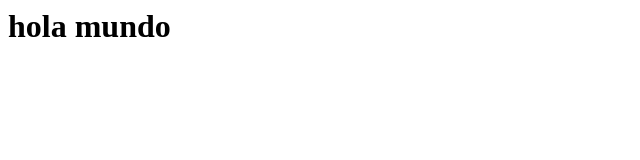
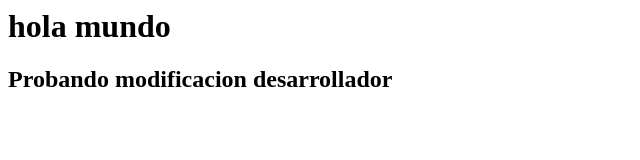
Before and after one commit to Manu033/Porfolio-FrontEnd, a plain HTML site: page index.html in a window 1280 px wide. Shown: the whole page, without its empty margins (0-640 px from the left). Drawn offline with Linux system fonts and the light colour scheme.

Commit message:
Update index.html

```diff
--- a/index.html
+++ b/index.html
@@ -1 +1,2 @@
 <h1>hola mundo</h1>
+<h2>Probando modificacion desarrollador</h2>
```
